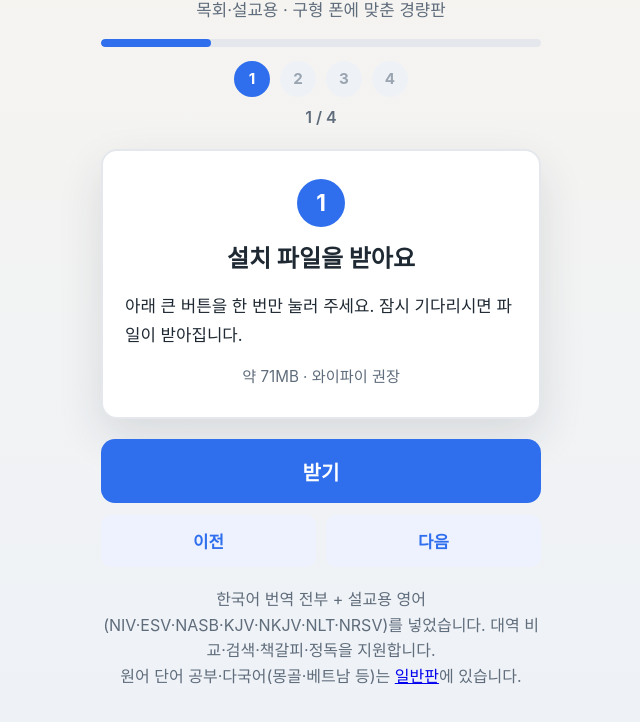
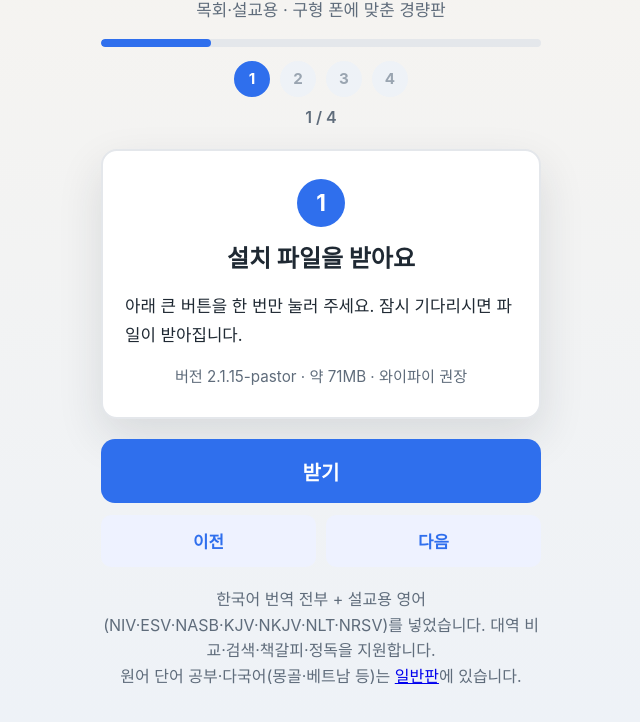
Before and after one commit to BANSEOK-KANG1/bible-download, a plain HTML site: page lite.html in a window 1280 px wide. Shown: the part 206-928 px from the top of the page, without its empty margins (319-959 px from the left). Drawn offline with Linux system fonts and the light colour scheme.

Commit message:
Update download page to v2.1.16
Refresh the public download metadata and keep the lite APK pinned to v2.1.15.

```diff
--- a/js/config.js
+++ b/js/config.js
@@ -21,11 +21,11 @@ export const CONFIG = {
   apkUrl:
     "https://github.com/BANSEOK-KANG1/bible-download/releases/latest/download/app-release.apk",
   apkFileName: "성경앱.apk",
-  version: "2.1.15",
+  version: "2.1.16",
   siteUrl: "https://banseok-kang1.github.io/bible-download/",
-  apkSizeMb: 151,
+  apkSizeMb: 142,
   liteApkUrl:
-    "https://github.com/BANSEOK-KANG1/bible-download/releases/latest/download/app-lite-release.apk",
+    "https://github.com/BANSEOK-KANG1/bible-download/releases/download/v2.1.15/app-lite-release.apk",
   liteApkFileName: "성경목회경량.apk",
   liteVersion: "2.1.15-pastor",
   liteApkSizeMb: 71,
--- a/js/main.js
+++ b/js/main.js
@@ -238,7 +238,8 @@ function updateInstallWizard() {
     meta.hidden = currentInstallStep !== 0;
     if (!meta.hidden) {
       const size = isLiteInstall ? CONFIG.liteApkSizeMb : CONFIG.apkSizeMb;
-      meta.innerHTML = `약 <span>${size}</span>MB · 와이파이 권장`;
+      const version = isLiteInstall ? CONFIG.liteVersion : CONFIG.version;
+      meta.innerHTML = `버전 <span>${version}</span> · 약 <span>${size}</span>MB · 와이파이 권장`;
     }
   }
 
--- a/lite.html
+++ b/lite.html
@@ -29,7 +29,8 @@
           아래 큰 버튼을 한 번만 눌러 주세요.
         </p>
         <p id="step-meta" class="wizard-card__meta">
-          약 <span data-config="liteApkSizeMb">90</span>MB · 와이파이 권장
+          버전 <span data-config="liteVersion">2.1.15-pastor</span> · 약
+          <span data-config="liteApkSizeMb">71</span>MB · 와이파이 권장
         </p>
       </section>
 
```
Also changed, not shown: download.html (+2 -1 lines).
